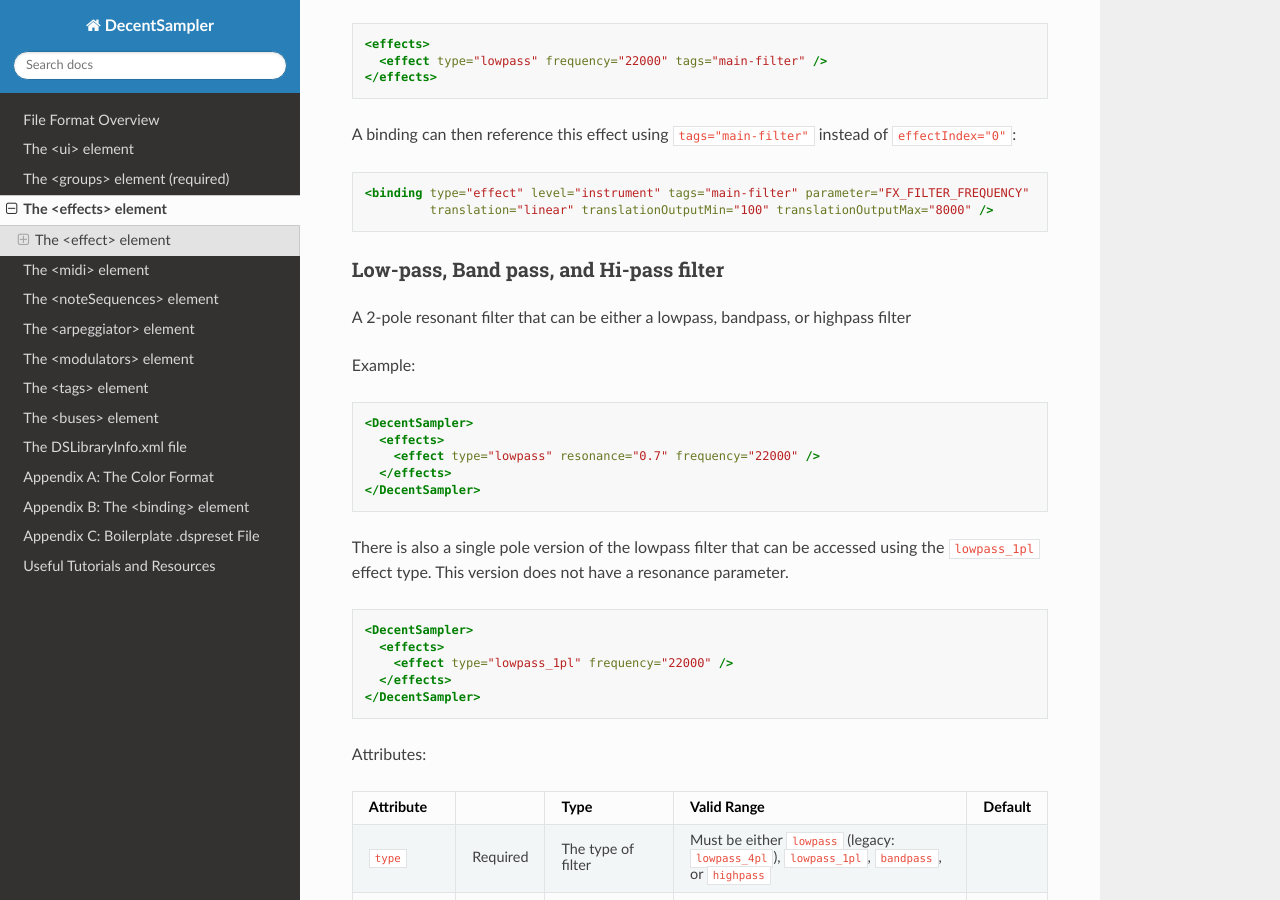
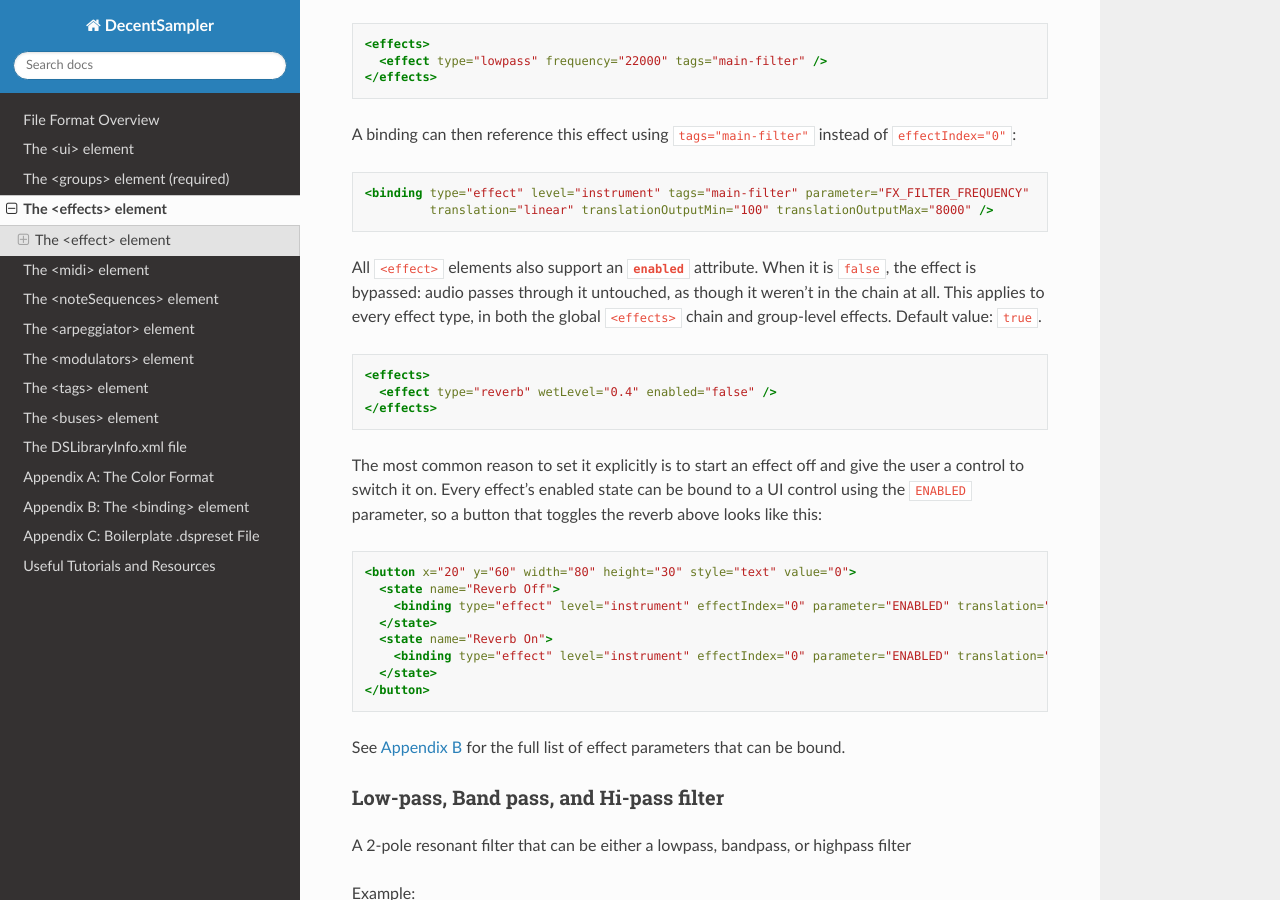
Before and after one commit to DecentSamples/DecentSampler-Developers-Guide, a Sphinx documentation site: the page built from docs/source/the-effects-element.md, in a window 1280 px wide and 900 px high, scrolled down 751 px. Built offline with Sphinx 7.4.7 and the Read the Docs theme 3.1.0, drawn with Linux system fonts in a browser that asks for light colours.

Commit message:
Document the enabled attribute on effects
Every effect type honours it and it's been bindable as ENABLED (listed in
Appendix B) for some time, but the effects page never mentioned it. Adds the
bypass semantics, default, and a two-state button example.

````diff
--- a/docs/source/the-effects-element.md
+++ b/docs/source/the-effects-element.md
@@ -26,6 +26,29 @@
 <binding type="effect" level="instrument" tags="main-filter" parameter="FX_FILTER_FREQUENCY"
          translation="linear" translationOutputMin="100" translationOutputMax="8000" />
 ```
+
+All `<effect>` elements also support an **`enabled`** attribute. When it is `false`, the effect is bypassed: audio passes through it untouched, as though it weren't in the chain at all. This applies to every effect type, in both the global `<effects>` chain and group-level effects. Default value: `true`.
+
+```xml
+<effects>
+  <effect type="reverb" wetLevel="0.4" enabled="false" />
+</effects>
+```
+
+The most common reason to set it explicitly is to start an effect off and give the user a control to switch it on. Every effect's enabled state can be bound to a UI control using the `ENABLED` parameter, so a button that toggles the reverb above looks like this:
+
+```xml
+<button x="20" y="60" width="80" height="30" style="text" value="0">
+  <state name="Reverb Off">
+    <binding type="effect" level="instrument" effectIndex="0" parameter="ENABLED" translation="fixed_value" translationValue="false" />
+  </state>
+  <state name="Reverb On">
+    <binding type="effect" level="instrument" effectIndex="0" parameter="ENABLED" translation="fixed_value" translationValue="true" />
+  </state>
+</button>
+```
+
+See [Appendix B](appendix-b-the-binding-element.md) for the full list of effect parameters that can be bound.
 
 ### Low-pass, Band pass, and Hi-pass filter
 
````
